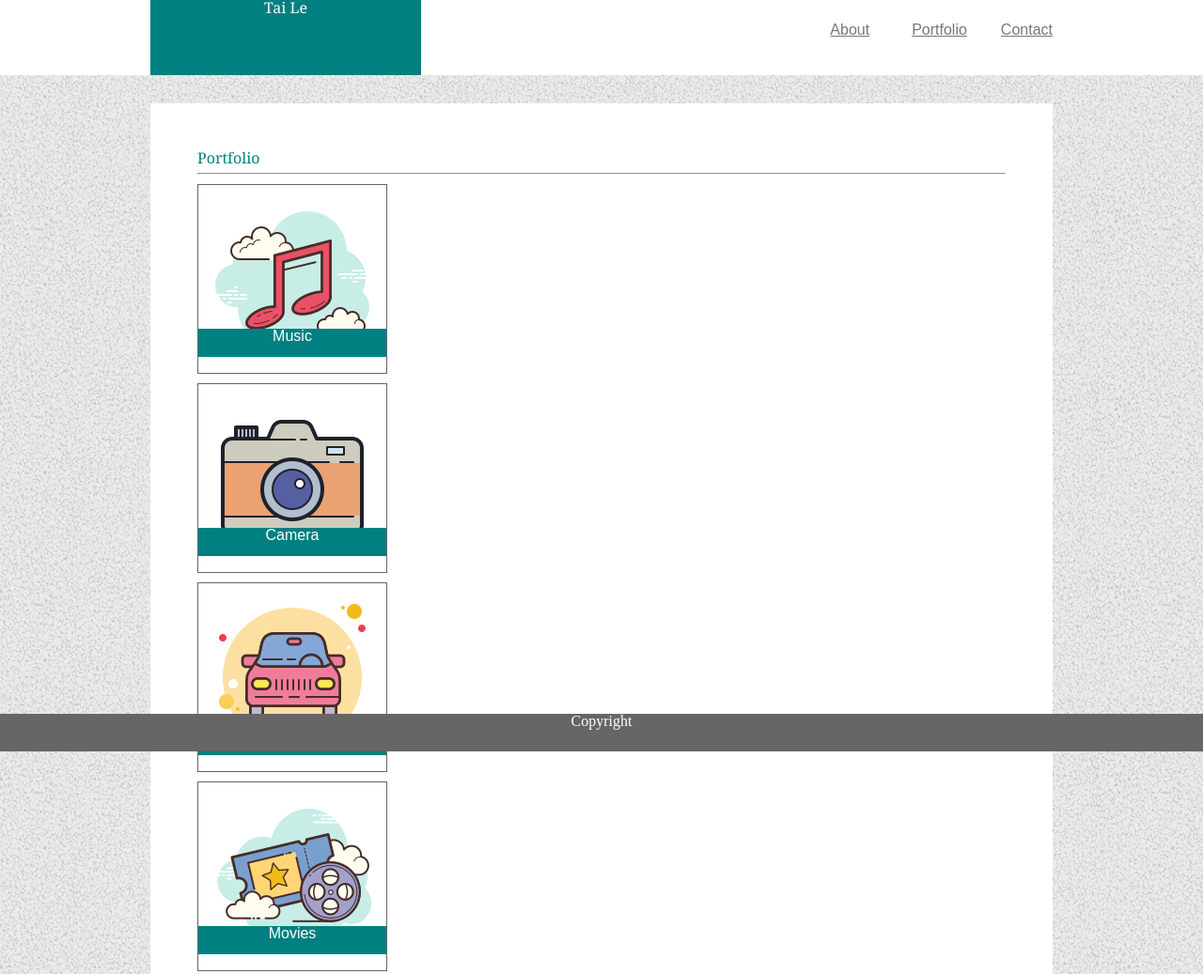
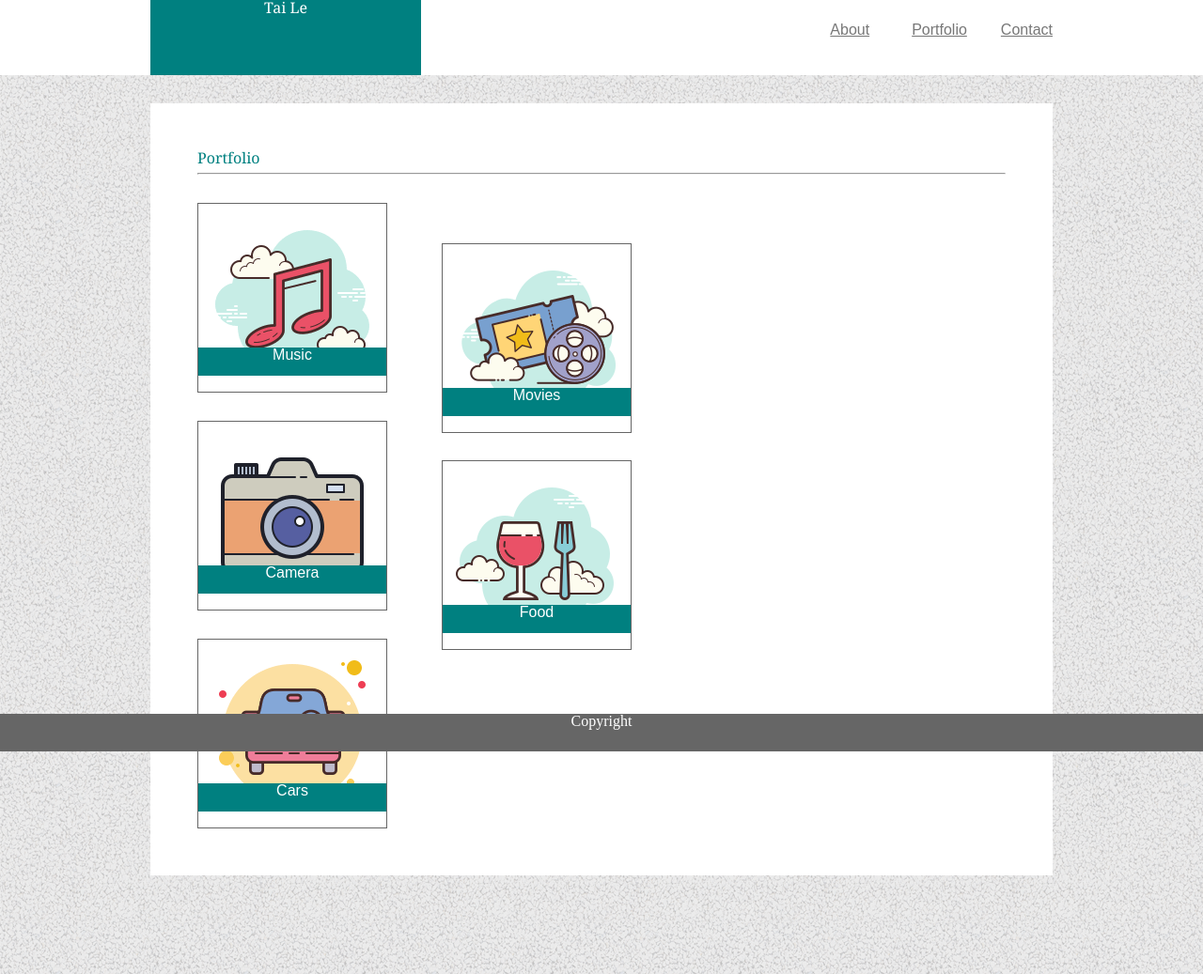
Before and after one commit to TaiLe96/basic-portfolio, a plain HTML site: page portfolio.html in a window 1280 px wide. Shown: the top 1037 px of the page at 94% size. Drawn offline with Linux system fonts and the light colour scheme; files that its build step writes are made by us from their sources.

Commit message:
add site pictures and new profile picture

```diff
--- a/assets/css/style.css
+++ b/assets/css/style.css
@@ -90,8 +90,29 @@ button {
     /* float: left; */
     margin-right: 10px;
     border-color: #666666;
-    margin-top: 10px;
+    margin-top: 30px;
     border: 1px solid #666666;
+}
+.image2 {
+    width: 200px;
+    height: 200px;
+    border: 1px solid #666666;
+    margin-top: 30px;
+    margin-left: 60px;
+    position: absolute;
+    left: 250px;
+    top: 119px;
+}
+
+.image3 {
+    width: 200px;
+    height: 200px;
+    border: 1px solid #666666;
+    margin-top: 30px;
+    margin-left: 60px;
+    position: absolute;
+    left: 250px;
+    top: 350px;
 }
 .img-banner {
     font-family: 'Arial', 'Helvetica Neue', Helvetica, sans-serif;
@@ -103,16 +124,6 @@ button {
     background: teal;
     color: white;
     text-align: center;
-
-}
-.image2 {
-    /* position: absolute; */
-    /* float: right; */
-    width: 200px;
-    height: 200px;
-    border: 1px solid #666666;
-    margin-top: 10px;
-
 }
 
 footer {
--- a/portfolio.html
+++ b/portfolio.html
@@ -50,7 +50,7 @@
                     <div class="img-banner">Movies</div>
             </div>
 
-            <div class="image2">
+            <div class="image3">
                 <img src="assets/images/food.png">
                     <div class="img-banner">Food</div>
             </div>
```
Also changed, not shown: index.html (+5 -7 lines), assets/images/IMG_3040.JPG (added), assets/images/light_grey.png (deleted), assets/images/simpson.png (deleted), contact.png (added), 3 other files.
